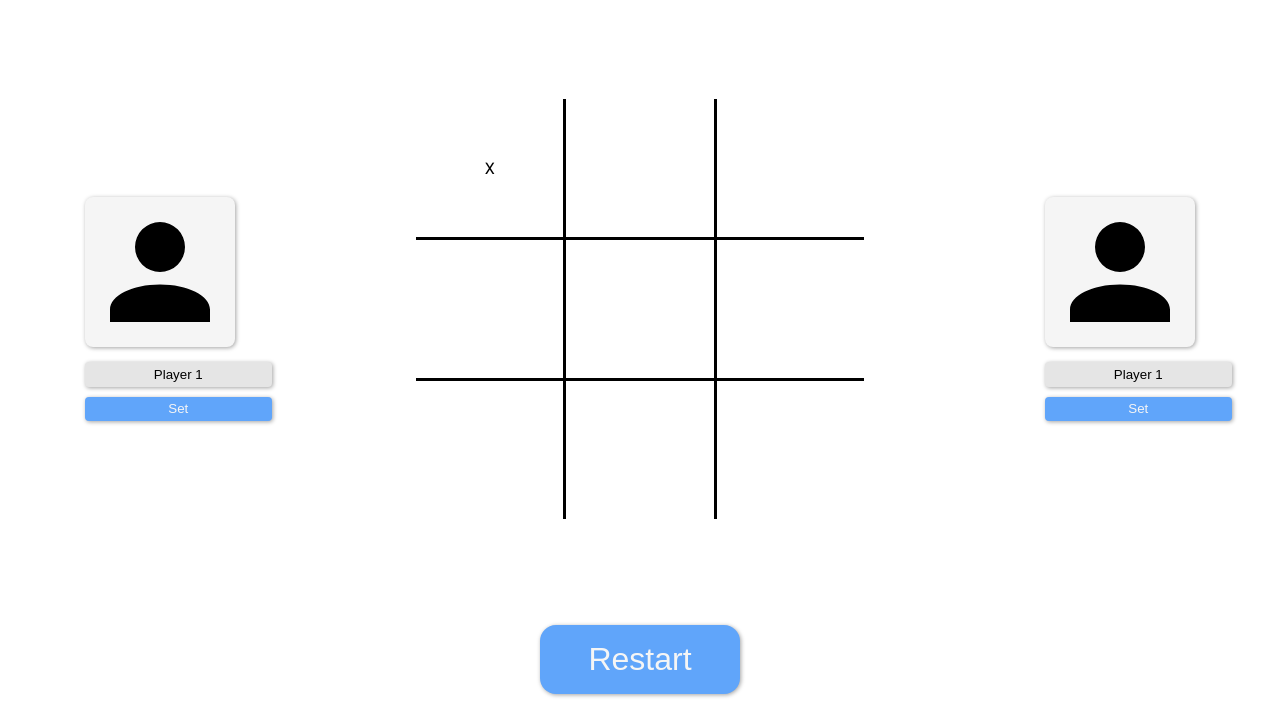
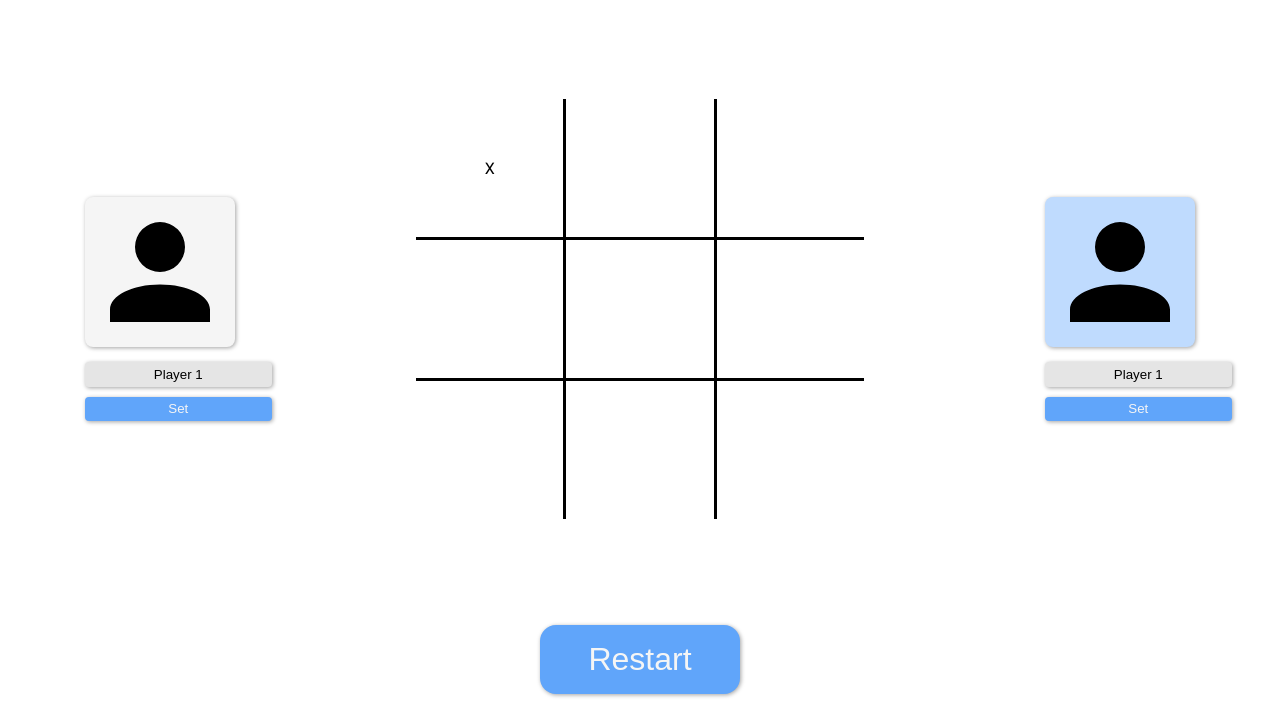
Before and after one commit to wzhengg/odin-tic-tac-toe, a plain HTML site: page index.html in a window 1280 px wide. Both pictures are taken after a click on the element 489 px from the left and 259 px from the top of the page. Shown: the part 91-800 px from the top of the page. Drawn offline with Linux system fonts and the light colour scheme.

Commit message:
Highlight player background on their turn

```diff
--- a/script.js
+++ b/script.js
@@ -104,12 +104,21 @@ const gameController = (function() {
 
     let _turn = _p1;
 
+    const getP1 = () => {
+        return _p1;
+    };
+
+    const getP2 = () => {
+        return _p2;
+    };
+
     const startGame = () => {
         gameBoard.clearBoard();
         _turn = _p1;
         displayController.renderBoard();
         displayController.bindSpots();
         displayController.displayTurn();
+        displayController.highlightTurn(_turn);
     };
 
     const _changeTurn = () => {
@@ -132,10 +141,12 @@ const gameController = (function() {
         if (status !== null) {
             displayController.unBindSpots();
             displayController.displayStatus(status);
+            displayController.removeTurnHighlight();
             return;
         }
 
         displayController.displayTurn();
+        displayController.highlightTurn(_turn);
     };
 
     const getTurn = () => {
@@ -143,6 +154,8 @@ const gameController = (function() {
     };
 
     return {
+        getP1,
+        getP2,
         startGame,
         playTurn,
         getTurn
@@ -153,6 +166,8 @@ const displayController = (function() {
     const _status = document.querySelector('.middle-container > .status');
     const _boardElement = document.querySelector('#game-board');
     const _spots = _boardElement.querySelectorAll('div');
+    const _leftImg = document.querySelector('.left-container > img');
+    const _rightImg = document.querySelector('.right-container > img');
 
     const bindSpots = () => {
         _spots.forEach(spot => {
@@ -187,6 +202,21 @@ const displayController = (function() {
         _status.textContent = `${turn.name}'s turn`;
     };
 
+    const highlightTurn = (turn) => {
+        if (turn === gameController.getP1()) {
+            _rightImg.classList.remove('turn');
+            _leftImg.classList.add('turn');
+        } else {
+            _leftImg.classList.remove('turn');
+            _rightImg.classList.add('turn');
+        }
+    };
+
+    const removeTurnHighlight = () => {
+        _leftImg.classList.remove('turn');
+        _rightImg.classList.remove('turn');
+    };
+
     const displayStatus = (status) => {
         if (status === 'Tie') {
             _status.textContent = 'Tie';
@@ -206,6 +236,8 @@ const displayController = (function() {
         renderBoard,
         renderMarker,
         displayTurn,
+        highlightTurn,
+        removeTurnHighlight,
         displayStatus,
         bindRestartButton
     };
--- a/style.css
+++ b/style.css
@@ -78,6 +78,10 @@ body {
     box-shadow: 1px 1px 4px var(--shadow-color);
 }
 
+img.turn {
+    background-color: #bfdbfe;
+}
+
 .change-name {
     display: grid;
     gap: 10px;
```
